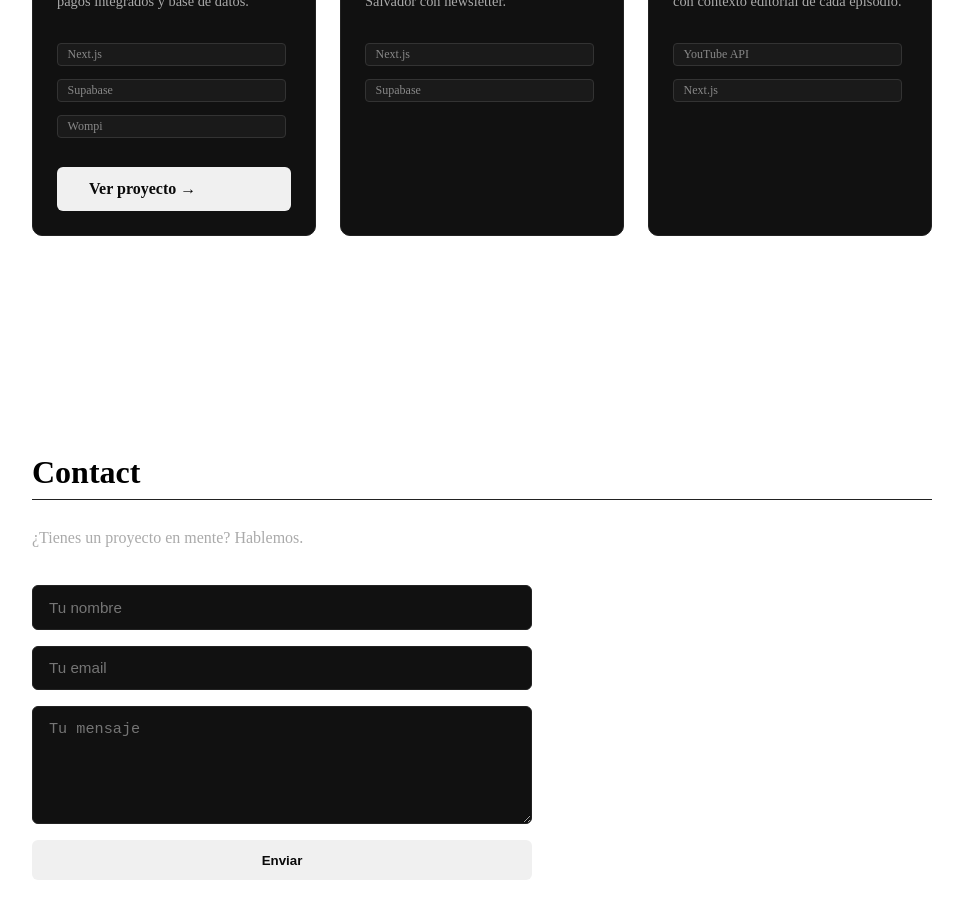
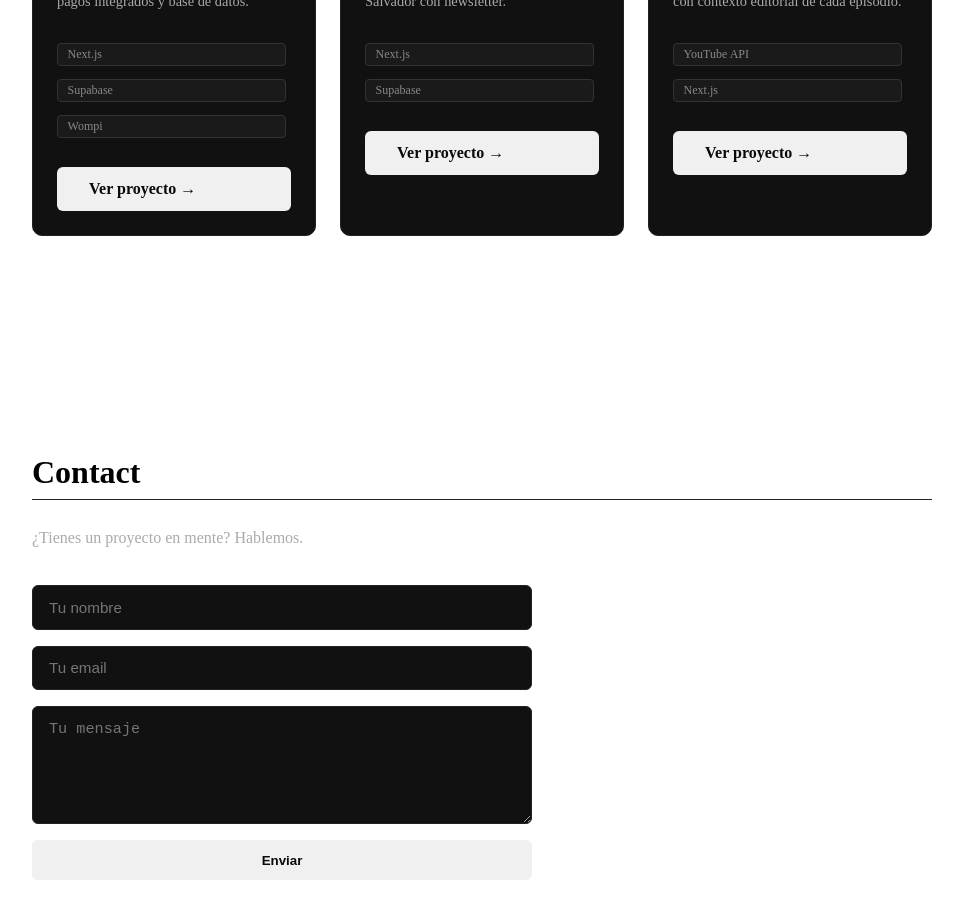
Before and after one commit to FranMel10/portfolio, a Next.js app: page / in a window 1280 px wide. Shown: the part 1400-2319 px from the top of the page, without its empty margins (158-1121 px from the left). Built offline with nearby package versions, Linux system fonts and the light colour scheme.

Commit message:
all projects linked in portfolio

```diff
--- a/app/page.tsx
+++ b/app/page.tsx
@@ -48,12 +48,14 @@ export default function Home() {
             <p>Directorio de cafeterías especiales en El Salvador con newsletter.</p>
             <span className="tag">Next.js</span>
             <span className="tag">Supabase</span>
+            <Link href="/coffee/experiencias" className="btn" style={{marginTop: '1rem', display: 'inline-block'}}>Ver proyecto →</Link>
           </div>
           <div className="card">
             <h3>Podcast Surreal</h3>
             <p>Página conectada a YouTube y Spotify con contexto editorial de cada episodio.</p>
             <span className="tag">YouTube API</span>
             <span className="tag">Next.js</span>
+            <Link href="/podcast" className="btn" style={{marginTop: '1rem', display: 'inline-block'}}>Ver proyecto →</Link>
           </div>
         </div>
       </section>
```
